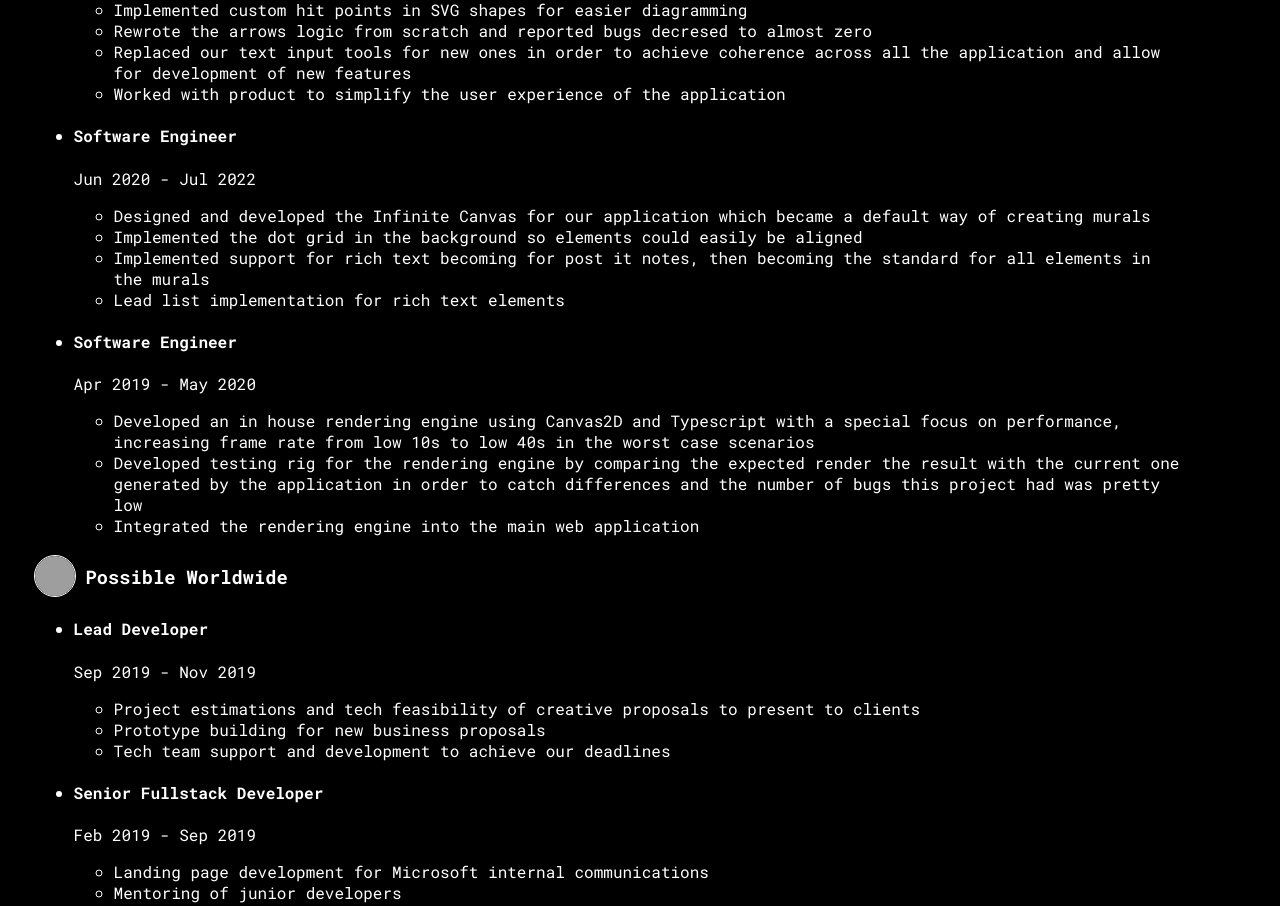
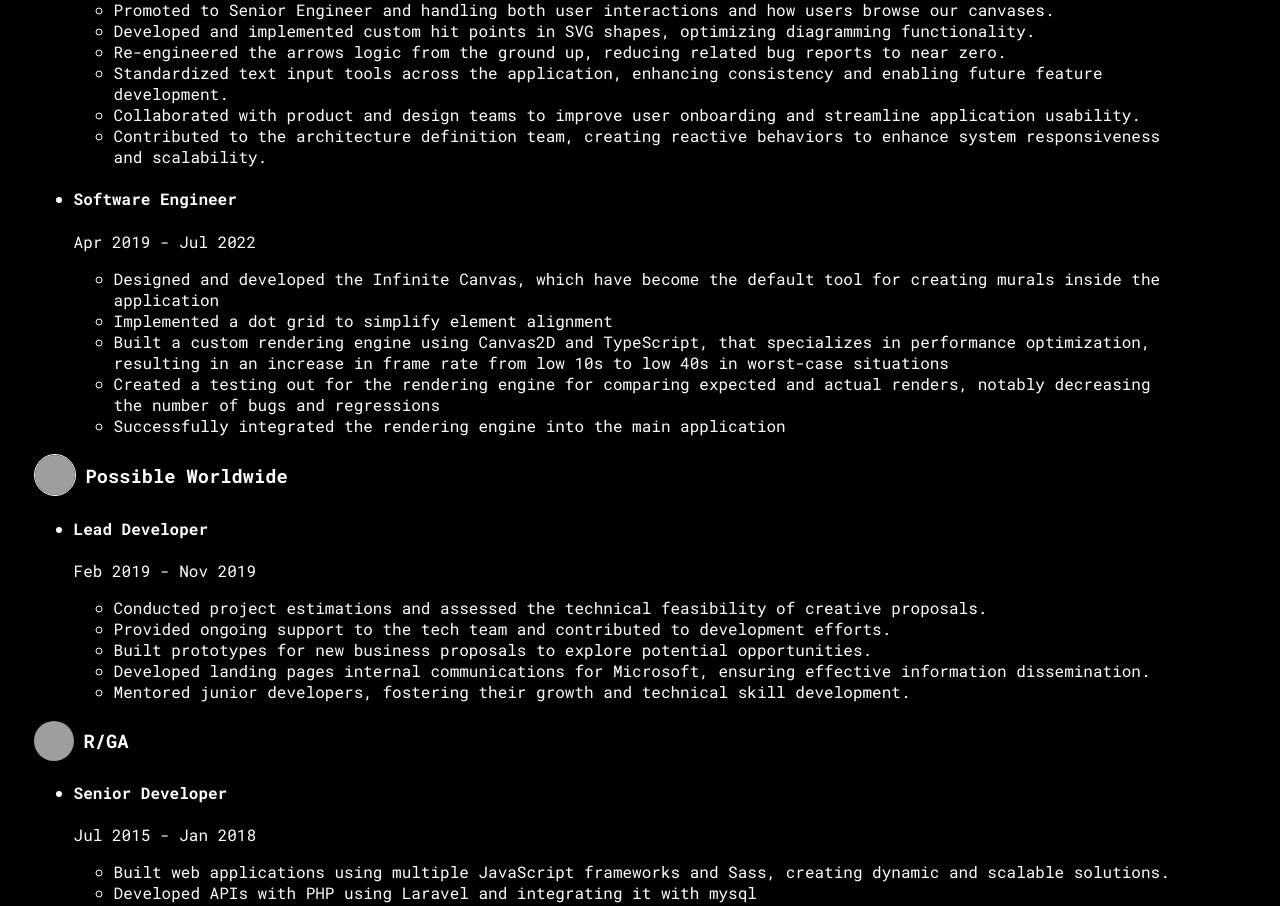
Before and after one commit to hernang87/hernan-site, a React (Create React App) app: page / in a window 1280 px wide. Shown: the part 460-1366 px from the top of the page. Built offline with nearby package versions, Linux system fonts and the light colour scheme; grey boxes are pictures that could not be loaded.

Commit message:
Update text

```diff
--- a/src/components/ExperienceContainer/data.ts
+++ b/src/components/ExperienceContainer/data.ts
@@ -9,33 +9,26 @@ const mural: Company = {
     {
       position: 'Senior Software Engineer',
       description: [
-        'Implemented custom hit points in SVG shapes for easier diagramming',
-        'Rewrote the arrows logic from scratch and reported bugs decresed to almost zero',
-        'Replaced our text input tools for new ones in order to achieve coherence across all the application and allow for development of new features',
-        'Worked with product to simplify the user experience of the application'
+        'Promoted to Senior Engineer and handling both user interactions and how users browse our canvases.',
+        'Developed and implemented custom hit points in SVG shapes, optimizing diagramming functionality. ',
+        'Re-engineered the arrows logic from the ground up, reducing related bug reports to near zero. ',
+        'Standardized text input tools across the application, enhancing consistency and enabling future feature development. ',
+        'Collaborated with product and design teams to improve user onboarding and streamline application usability. ',
+        'Contributed to the architecture definition team, creating reactive behaviors to enhance system responsiveness and scalability.'
       ],
       from: new Date('2022-08-01')
     },
     {
       position: 'Software Engineer',
       description: [
-        'Designed and developed the Infinite Canvas for our application which became a default way of creating murals',
-        'Implemented the dot grid in the background so elements could easily be aligned',
-        'Implemented support for rich text becoming for post it notes, then becoming the standard for all elements in the murals',
-        'Lead list implementation for rich text elements'
-      ],
-      from: new Date('2020-06-01'),
-      to: new Date('2022-07-01')
-    },
-    {
-      position: 'Software Engineer',
-      description: [
-        'Developed an in house rendering engine using Canvas2D and Typescript with a special focus on performance, increasing frame rate from low 10s to low 40s in the worst case scenarios',
-        'Developed testing rig for the rendering engine by comparing the expected render the result with the current one generated by the application in order to catch differences and the number of bugs this project had was pretty low',
-        'Integrated the rendering engine into the main web application'
+        'Designed and developed the Infinite Canvas, which have become the default tool for creating murals inside the application',
+        'Implemented a dot grid to simplify element alignment',
+        'Built a custom rendering engine using Canvas2D and TypeScript, that specializes in performance optimization, resulting in an increase in frame rate from low 10s to low 40s in worst-case situations',
+        'Created a testing out for the rendering engine for comparing expected and actual renders, notably decreasing the number of bugs and regressions',
+        'Successfully integrated the rendering engine into the main application'
       ],
       from: new Date('2019-04-11'),
-      to: new Date('2020-05-31')
+      to: new Date('2022-07-31')
     }
   ]
 };
@@ -50,21 +43,14 @@ const possible: Company = {
     {
       position: 'Lead Developer',
       description: [
-        'Project estimations and tech feasibility of creative proposals to present to clients',
-        'Prototype building for new business proposals',
-        'Tech team support and development to achieve our deadlines'
-      ],
-      from: new Date('2019-09-01'),
-      to: new Date('2019-11-04')
-    },
-    {
-      position: 'Senior Fullstack Developer',
-      description: [
-        'Landing page development for Microsoft internal communications',
-        'Mentoring of junior developers'
+        'Conducted project estimations and assessed the technical feasibility of creative proposals. ',
+        'Provided ongoing support to the tech team and contributed to development efforts. ',
+        'Built prototypes for new business proposals to explore potential opportunities.',
+        'Developed landing pages internal communications for Microsoft, ensuring effective information dissemination.',
+        'Mentored junior developers, fostering their growth and technical skill development.'
       ],
       from: new Date('2019-02-01'),
-      to: new Date('2019-09-01')
+      to: new Date('2019-11-04')
     }
   ]
 };
@@ -78,10 +64,10 @@ const rga: Company = {
     {
       position: 'Senior Developer',
       description: [
-        'Building web application using various Javascript frameworks and Sass',
-        'PHP API development using Laravel',
-        'Node API development with MongoDB',
-        'Developer in Google Brandhack projects'
+        'Built web applications using multiple JavaScript frameworks and Sass, creating dynamic and scalable solutions.',
+        'Developed APIs with PHP using Laravel and integrating it with mysql',
+        'Node APIs development using mysql and mongodb',
+        'Contributed as a developer in Google Brandhack tasks, collaborating on modern and excessive-impact'
       ],
       from: new Date('2015-07-01'),
       to: new Date('2018-01-01')
@@ -121,7 +107,7 @@ const w3: Company = {
         'Web development using HTML, CSS and Javascript while using C# for backend'
       ],
       from: new Date('2013-02-01'),
-      to: new Date('2010-01-01')
+      to: new Date('2014-01-01')
     }
   ]
 };
```
